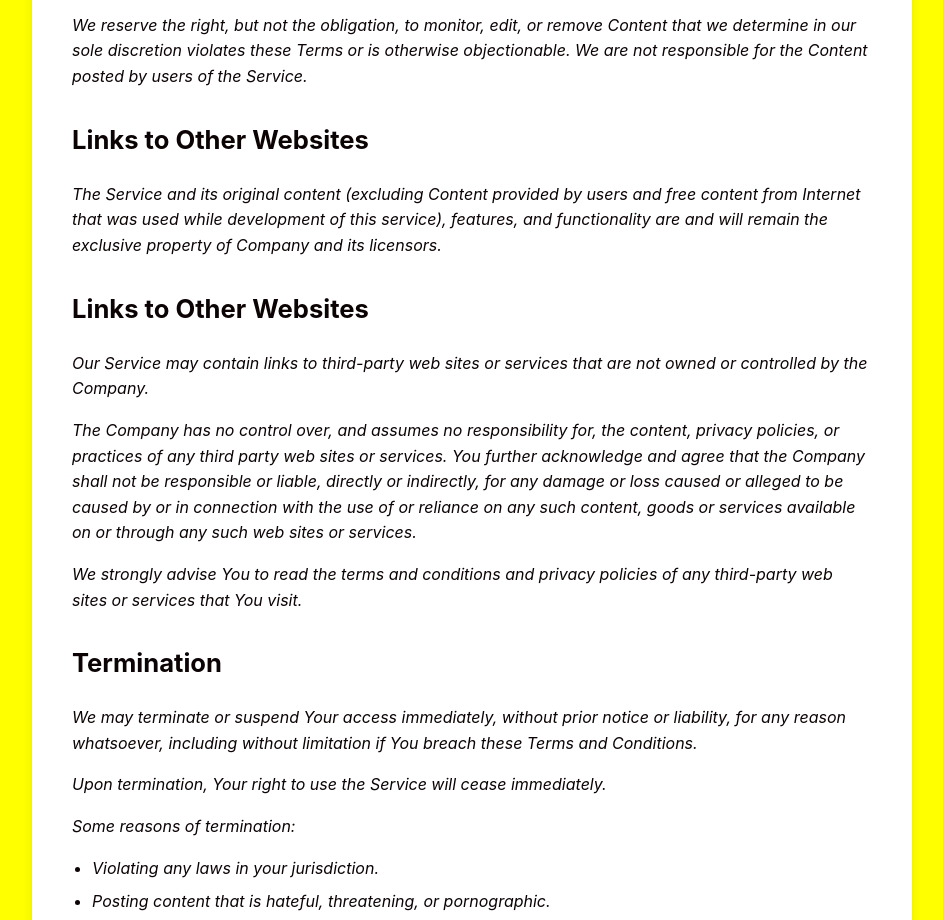
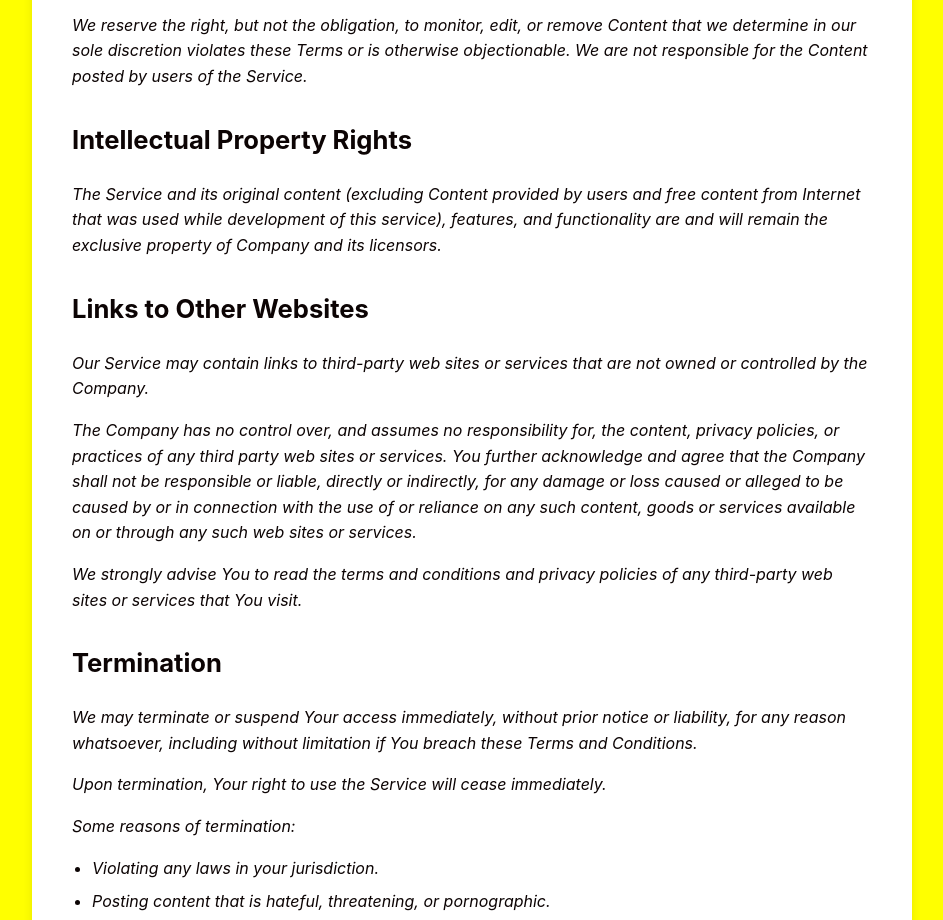
Before and after one commit to scoop-niraj/TermsOfService, a plain HTML site: page index.html in a window 1280 px wide. Shown: the part 2144-3064 px from the top of the page, without its empty margins (168-1111 px from the left). Drawn offline with Linux system fonts and the light colour scheme.

Commit message:
Update index.html

```diff
--- a/index.html
+++ b/index.html
@@ -154,7 +154,7 @@
         </ul>
 <p class="placeholder">We reserve the right, but not the obligation, to monitor, edit, or remove Content that we determine in our sole discretion violates these Terms or is otherwise objectionable. We are not responsible for the Content posted by users of the Service.</p>
 
-<h2>Links to Other Websites</h2>
+<h2>Intellectual Property Rights</h2>
 <p class="placeholder">The Service and its original content (excluding Content provided by users and free content from Internet that was used while development of this service), features, and functionality are and will remain the exclusive property of Company and its licensors.</p>
 <p class="placeholder"></p>
 
```
